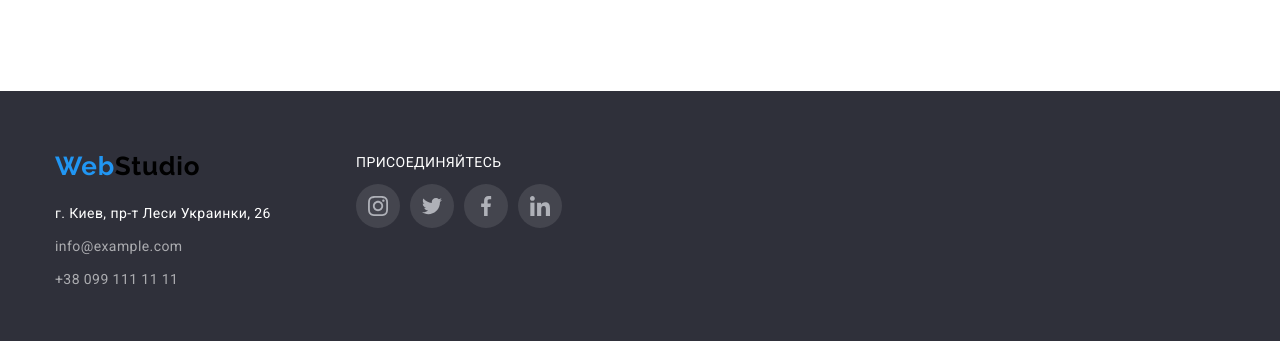
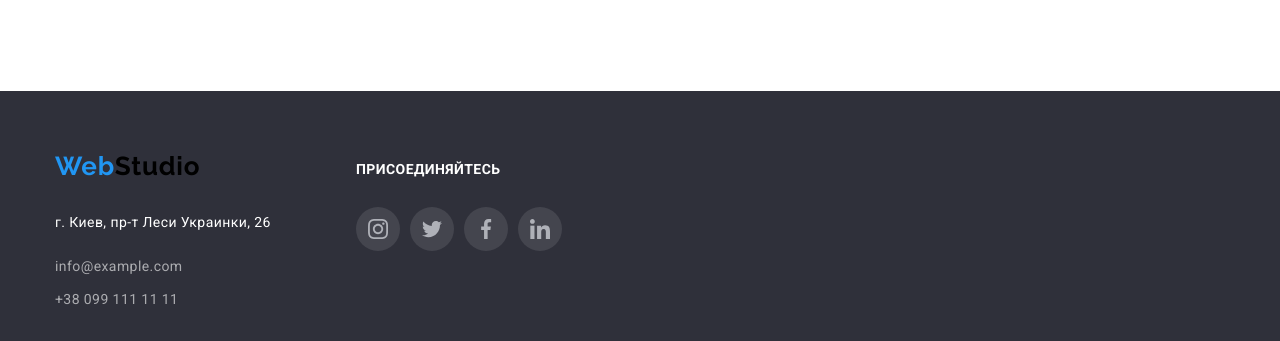
Before and after one commit to NatataRabota/goit-markup-hw-05, a plain HTML site: page index.html in a window 1280 px wide. Shown: the part 2589-2930 px from the top of the page. Drawn offline with nearby package versions, Linux system fonts and the light colour scheme.

Commit message:
исправляет замечания

```diff
--- a/css/styles.css
+++ b/css/styles.css
@@ -69,6 +69,8 @@ img {
     line-height: 1.142;
     letter-spacing: 0.02em;
     color: #212121;
+
+    transition: color 250ms linear;
 }
 
 .current {
@@ -512,8 +514,21 @@ footer {
     width: 206px;
 }
 
+.footer-link-slogan {
+    font-family: var(--main-font);
+    font-weight: 700;
+    font-size: 14px;
+    line-height: 1.142;
+    letter-spacing: 0.03em;
+    color: #FFFFFF;
+
+    margin-bottom: 20px;
+    padding: 10px 0px;
+}
+
 .address-text {
-    margin-bottom: 9px;
+    margin-bottom: 20px;
+    padding-top: 9px;
     font-family: var(--main-font);
     font-weight: 400;
     font-size: 14px;
@@ -541,7 +556,7 @@ footer {
     align-items: center;
     width: 44px;
     height: 44px;
-    background-color: #FFFFFF;
+    color: #FFFFFF;
     border-radius: 50%;
     background: rgba(255, 255, 255, 0.1);
 
@@ -690,7 +705,7 @@ footer {
     color: #FFFFFF;
 
     cursor: pointer;
-    transition: transform 250ms linear;
+    transition: all 250ms linear;
     transform: translateY(100%);
 }
 
--- a/index.html
+++ b/index.html
@@ -350,7 +350,7 @@
                 </address>
             </div>
             <div class="footer-link">
-                <p class="address-text">ПРИСОЕДИНЯЙТЕСЬ</p>
+                <p class="footer-link-slogan">ПРИСОЕДИНЯЙТЕСЬ</p>
                 <ul class="social-list list">
                     <li class="social-list_item">
                         <a class="social-footer_link" href="">
```
